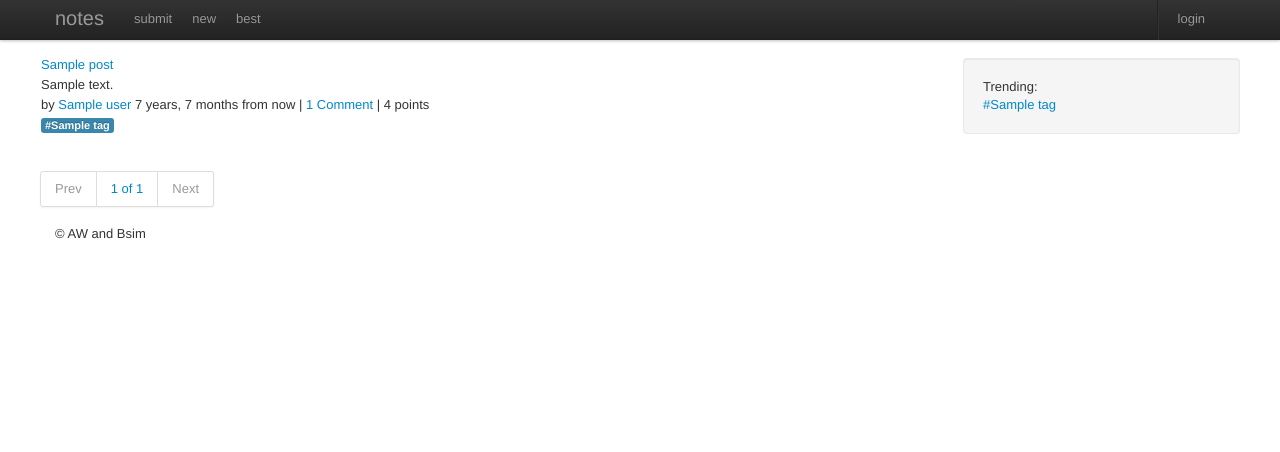
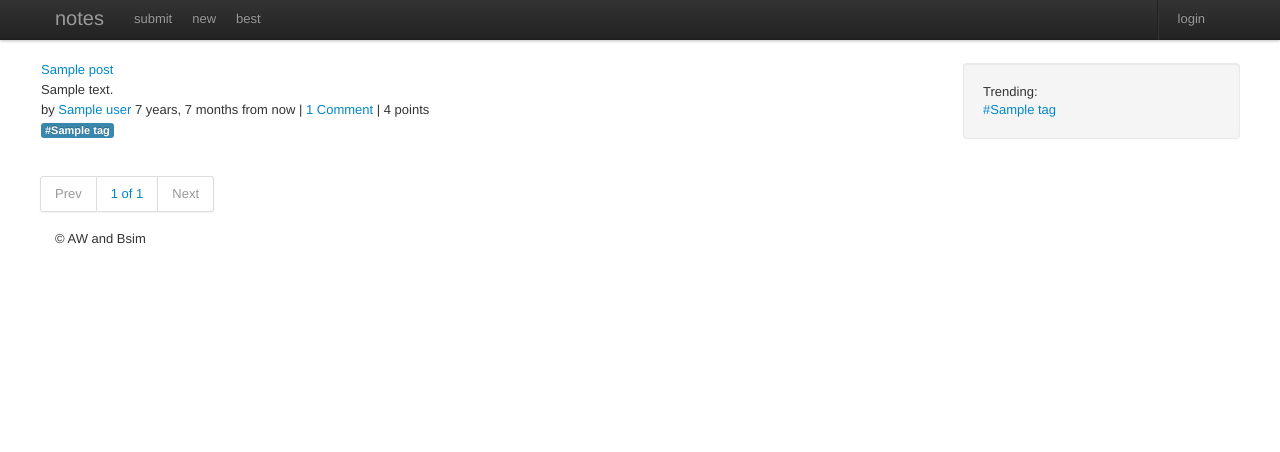
Before and after one commit to bksim/college-notes, a Django app: template noteproj/templates/college/index.html in a window 1280 px wide. Shown: the top 452 px of the page. Run offline with Django 3.2, Linux system fonts and the light colour scheme; the template is opened without the code that fills it: most values are stand-ins (such as "Sample title", 1, 10 or a date in 2020); some libraries are stand-ins or nearby versions.

Commit message:
minor graphic changes 3

```diff
--- a/noteproj/templates/base.html
+++ b/noteproj/templates/base.html
@@ -11,7 +11,7 @@
     <style type="text/css">
       body {
         padding-bottom: 0px;
-        padding-top: 40px; /* 40px to make the container go all the way to the bottom of the topbar */
+        padding-top: 45px; /* 45px to make the container go all the way to the bottom of the topbar */
       }
     </style>
     <link href="/static/bootstrap-responsive.css" rel="stylesheet">
@@ -70,8 +70,8 @@
     </div> <!-- /container -->
     <div class="container">
 
-            <footer>
-        <p>&copy; AW and Bsim</p>
+      <footer>
+        &copy; AW and Bsim
       </footer>
     </div>
 
```
